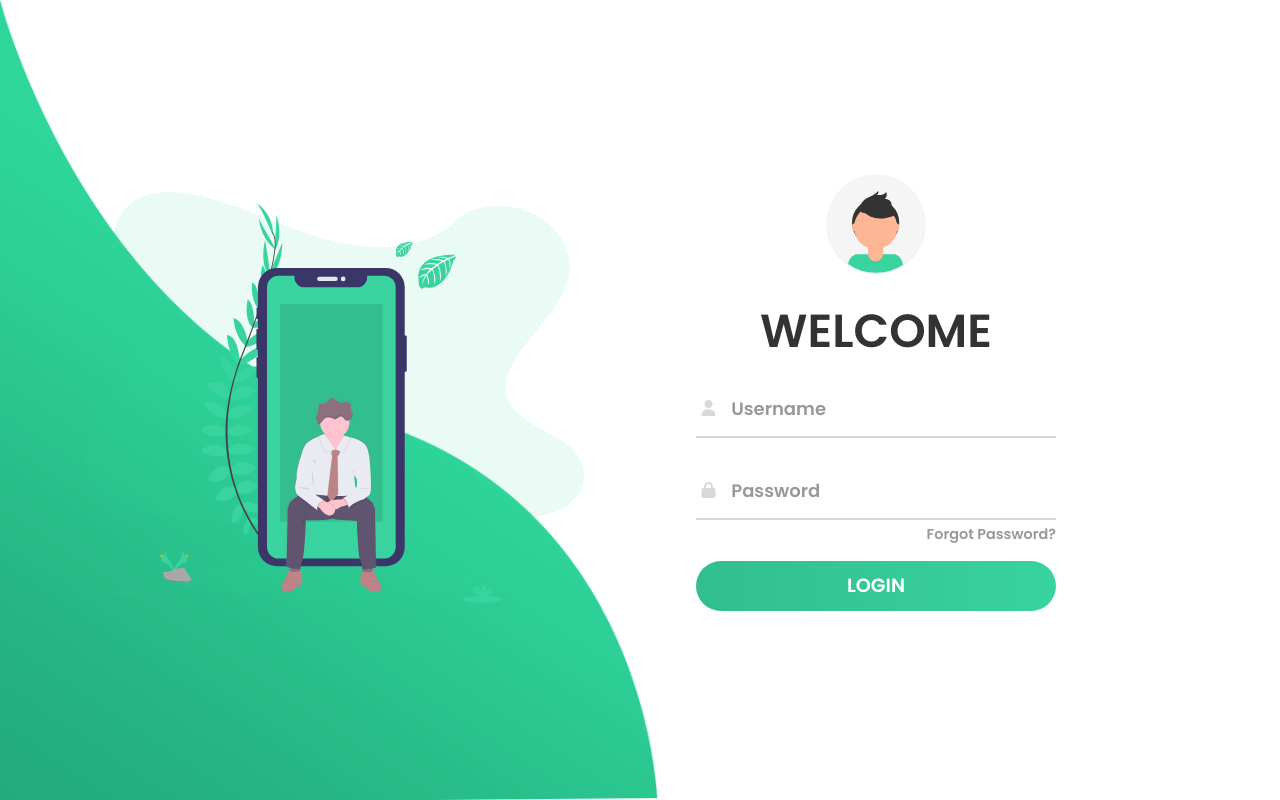
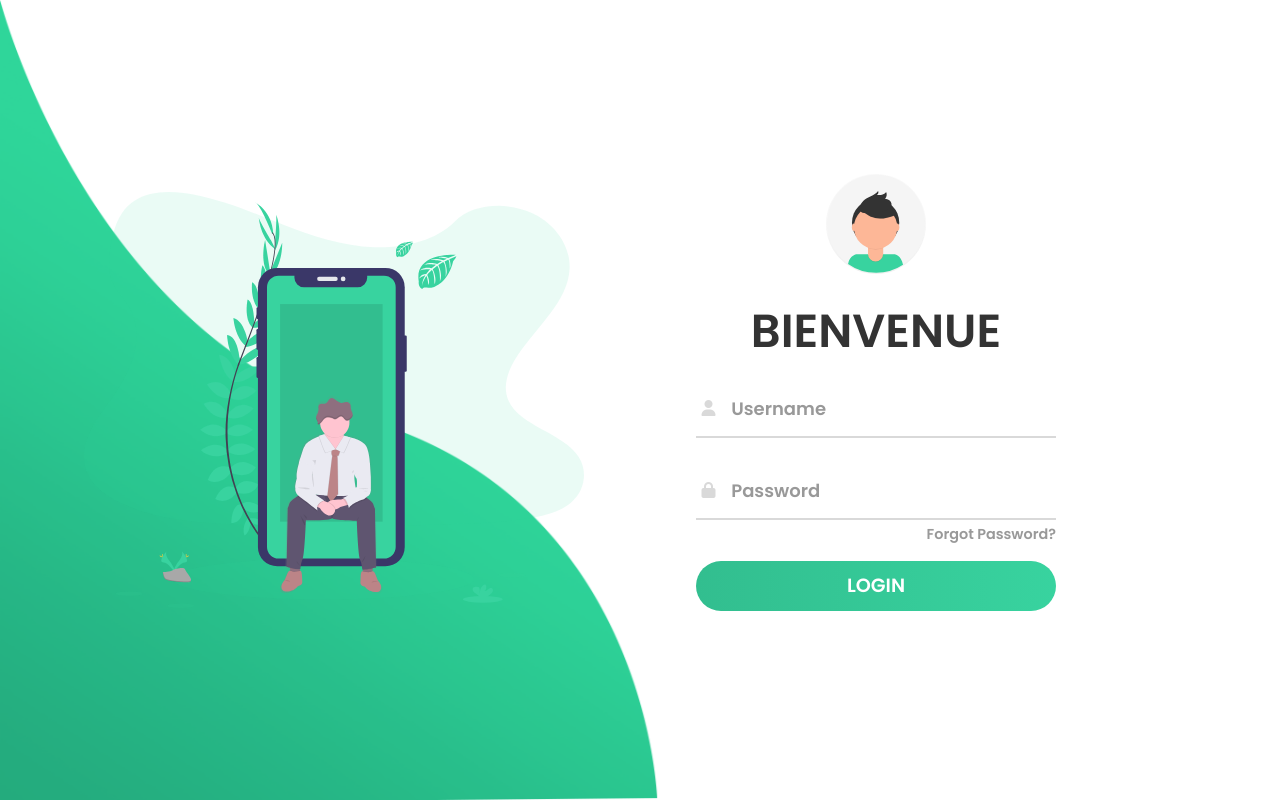
Before and after one commit to Diallo25/login.github.io, a plain HTML site: page index.html in a window 1280 px wide. Drawn offline with Linux system fonts and the light colour scheme.

Commit message:
modification bienvenue

```diff
--- a/index.html
+++ b/index.html
@@ -16,7 +16,7 @@
 		<div class="login-content">
 			<form action="index.html">
 				<img src="img/avatar.svg">
-				<h2 class="title">Welcome</h2>
+				<h2 class="title">Bienvenue</h2>
            		<div class="input-div one">
            		   <div class="i">
            		   		<i class="fas fa-user"></i>
```
